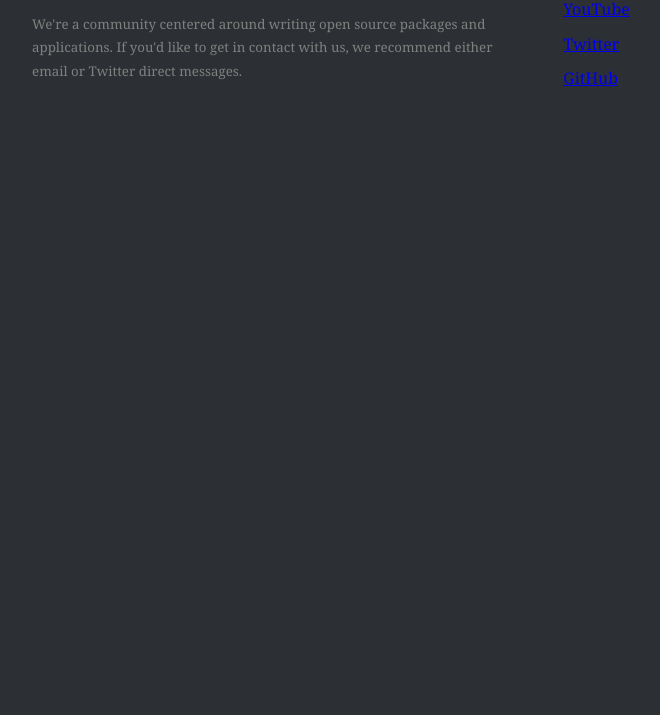
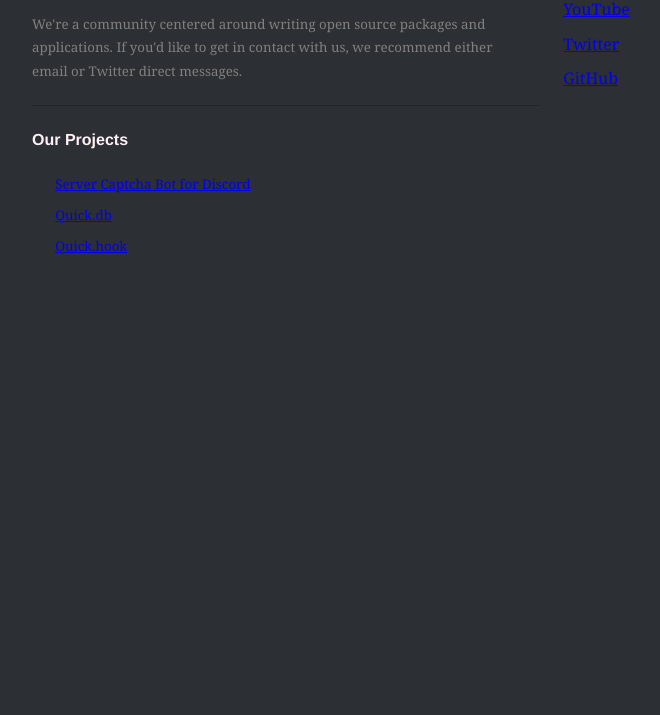
Before and after one commit to lorencerri/temporary-website, a Gatsby site: page / in a window 1280 px wide. Shown: the part 85-800 px from the top of the page, without its empty margins (299-959 px from the left). Built offline with nearby package versions, Linux system fonts and the light colour scheme; Gatsby itself is replaced by a stand-in of ours; what typography-theme-fairy-gates would draw is missing.

Commit message:
add projects

```diff
--- a/src/pages/index.js
+++ b/src/pages/index.js
@@ -1,5 +1,4 @@
 import React from "react"
-import { Link } from "gatsby"
 import { Helmet } from "react-helmet"
 
 const ListLink = props => (
@@ -26,11 +25,9 @@ const Home = () => (
   >
     {helmet}
     <header style={{ marginBottom: `1.5rem` }}>
-      <Link to="/" style={{ backgroundImage: `none` }}>
-        <h3 style={{ display: `inline`, color: "lavenderblush" }}>
-          Plexi Development
-        </h3>
-      </Link>
+      <h3 style={{ display: `inline`, color: "lavenderblush" }}>
+        Plexi Development
+      </h3>
       <ul style={{ listStyle: `none`, float: `right` }}>
         <ListLink to="https://discord.gg/plexidev">Discord</ListLink>
         <ListLink to="https://youtube.com/c/TrueXPixels">YouTube</ListLink>
@@ -45,6 +42,22 @@ const Home = () => (
         either email or Twitter direct messages.
       </small>
     </div>
+    <br></br>
+    <hr></hr>
+    <header style={{ marginBottom: `1.5rem` }}>
+      <h4 style={{ display: `inline`, color: "lavenderblush" }}>
+        Our Projects
+      </h4>
+    </header>
+    <small>
+      <ul style={{ listStyle: `none` }}>
+        <ListLink to="https://top.gg/bot/captcha">
+          Server Captcha Bot for Discord
+        </ListLink>
+        <ListLink to="https://npmjs.org/quick.db">Quick.db</ListLink>
+        <ListLink to="https://npmjs.org/quick.hook">Quick.hook</ListLink>
+      </ul>
+    </small>
   </div>
 )
 
```
